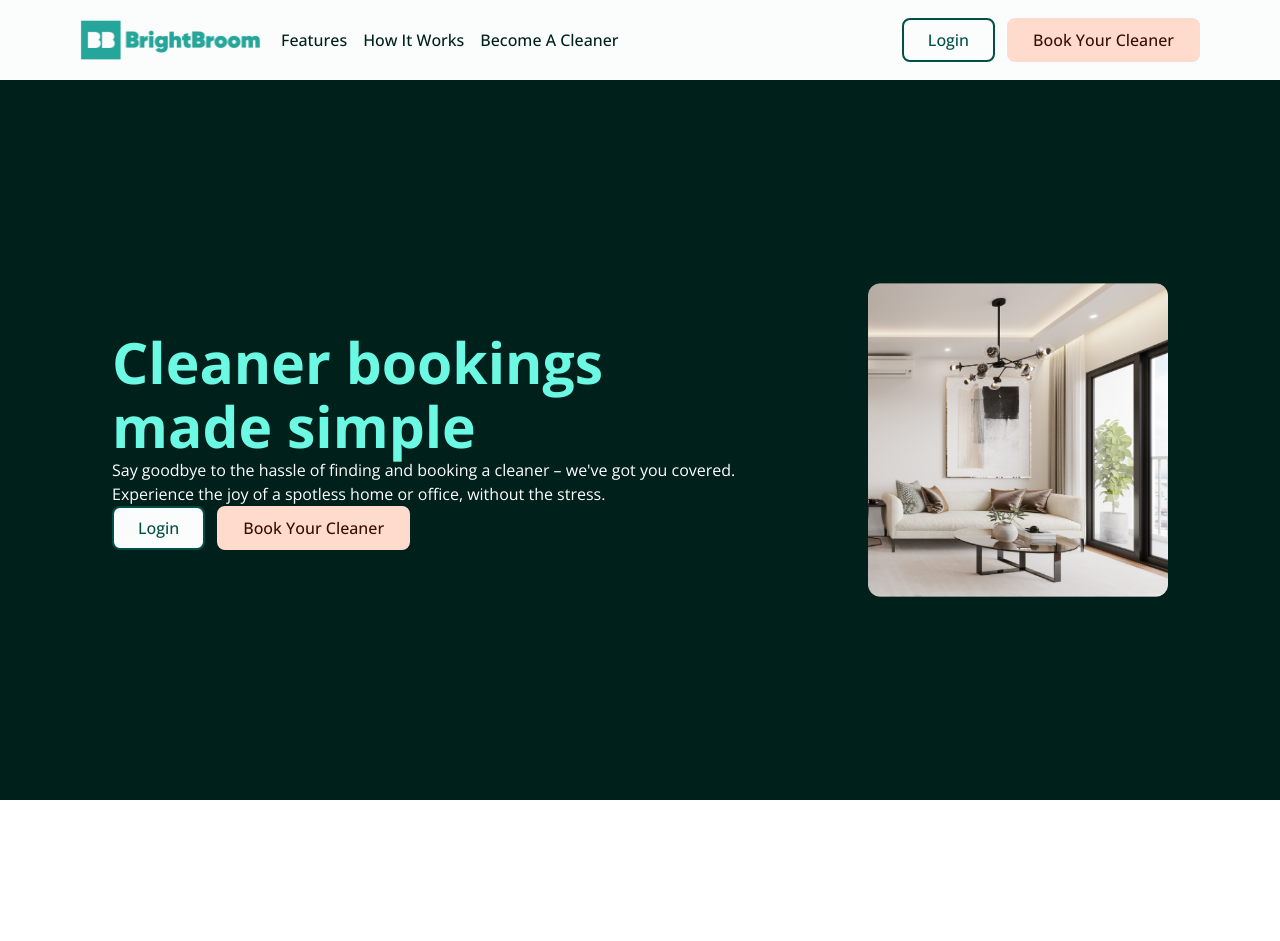
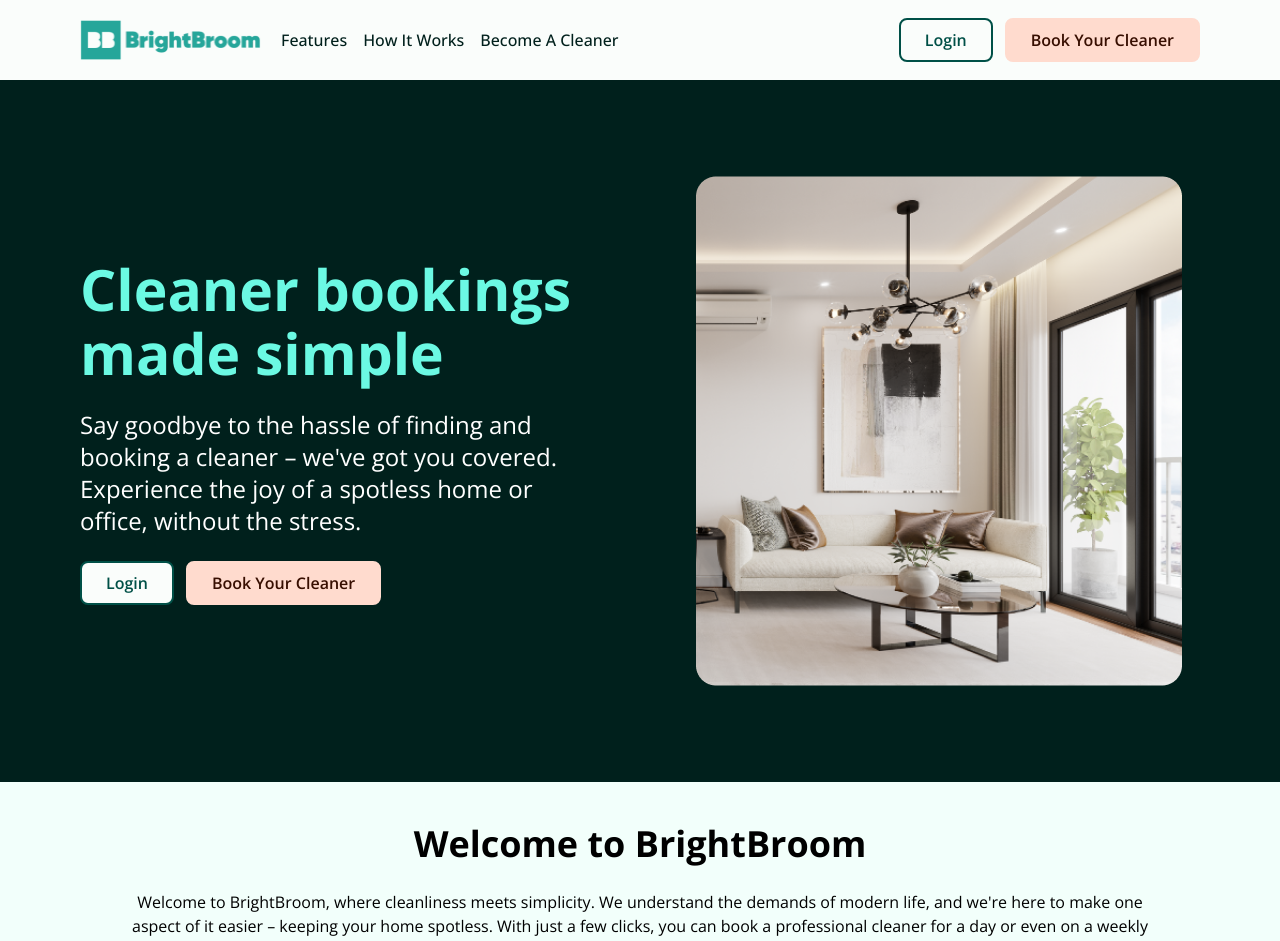
Before and after one commit to ThandoSomacele/brightbroom-web-app, a Next.js app: page / in a window 1280 px wide. Shown: the top 941 px of the page. Before the commit the page ends 800 px from the top, so only its background shows below. Built offline with nearby package versions, Linux system fonts and the light colour scheme.

Commit message:
Button Typescript

```diff
--- a/package.json
+++ b/package.json
@@ -19,7 +19,9 @@
     "postcss": "8.4.28",
     "react": "18.2.0",
     "react-dom": "18.2.0",
-    "tailwindcss": "3.3.3",
     "typescript": "5.1.6"
+  },
+  "devDependencies": {
+    "tailwindcss": "^3.3.3"
   }
 }
--- a/src/app/components/layout/Header.tsx
+++ b/src/app/components/layout/Header.tsx
@@ -4,7 +4,7 @@ import CtaButtons from '../parts/CtaButtons';
 
 const Header = () => {
   return (
-    <div className='navbar bg-light-background flex items-center text-light-onPrimaryContainer py-4 lg:h-[10vh]'>
+    <div className='navbar bg-light-background flex items-center text-light-onPrimaryContainer py-4 lg:h-20'>
       <div className='container flex'>
         <nav className='navbar-left flex items-center w-1/2 gap-5 lg:flex-row sm:flex-col'>
           <Image className='logo' src='/logo.png' alt='logo' width={181} height={41} priority />
--- a/src/app/components/layout/Hero.tsx
+++ /dev/null
@@ -1,23 +0,0 @@
-import Image from 'next/image';
-import CtaButtons from '../parts/CtaButtons';
-
-function Hero() {
-  return (
-    <section className='hero bg-light-onPrimaryContainer xlg:h-[44em] lg:h-[90vh] p-8'>
-      <div className='container flex lg:flex-row sm:flex-col gap-[10%] h-full items-center'>
-        <div className='hero-left w-[45%] sm:w-full first-letter:flex flex-col text-light-primaryContainer gap-6'>
-          <h1 className='text__display-large'>Cleaner bookings made simple</h1>
-          <p className='text__body-large text-light-onPrimary'>
-            Say goodbye to the hassle of finding and booking a cleaner – we've got you covered. Experience the joy of a
-            spotless home or office, without the stress.
-          </p>
-          <CtaButtons />
-        </div>
-        <div className='hero-right w-[45%'>
-          <Image src={'/hero-image.png'} alt={'Cleaned living room'} width={486} height={509} />
-        </div>
-      </div>
-    </section>
-  );
-}
-export default Hero;
--- /dev/null
+++ b/src/app/components/layout/ui/Button.tsx
@@ -0,0 +1,4 @@
+const Button = ({ title }: { title: string }) => {
+  return <button className='btn text__body-large'>{title}</button>;
+};
+export default Button;
--- a/src/app/components/parts/CtaButtons.tsx
+++ b/src/app/components/parts/CtaButtons.tsx
@@ -3,14 +3,13 @@ import Link from 'next/link';
 function CtaButtons() {
   return (
     <div className='cta-buttons flex gap-3'>
-      <button className='btn btn-primary__outlined text__body-large'>
-        <Link href={'#'} />
+      <Link className='btn btn-primary__outlined text__body-large' href={'#'}>
         Login
-      </button>
-      <button className='btn btn-secondary text__body-large'>
-        <Link href={'#'} />
+      </Link>
+
+      <Link className='btn btn-secondary text__body-large' href={'#'}>
         Book Your Cleaner
-      </button>
+      </Link>
     </div>
   );
 }
--- /dev/null
+++ b/src/app/components/parts/Hero.tsx
@@ -0,0 +1,23 @@
+import Image from 'next/image';
+import CtaButtons from './CtaButtons';
+
+function Hero() {
+  return (
+    <section className='hero bg-light-onPrimaryContainer xlg:h-[44em] py-24'>
+      <div className='container flex lg:flex-row sm:flex-col gap-[10%] h-full items-center'>
+        <div className='hero-left w-[45%] flex flex-col text-light-primaryContainer gap-y-6'>
+          <h1 className='text__display-large'>Cleaner bookings made simple</h1>
+          <p className='text__headline-small text-light-onPrimary'>
+            Say goodbye to the hassle of finding and booking a cleaner &ndash; we&apos;ve got you covered. Experience
+            the joy of a spotless home or office, without the stress.
+          </p>
+          <CtaButtons />
+        </div>
+        <div className='hero-right w-[45%]'>
+          <Image src={'/hero-image.png'} alt={'Cleaned living room'} width={486} height={509} />
+        </div>
+      </div>
+    </section>
+  );
+}
+export default Hero;
--- /dev/null
+++ b/src/app/components/parts/IntroHome.tsx
@@ -0,0 +1,18 @@
+import CtaButtons from './CtaButtons';
+
+function IntroHome() {
+  return (
+    <section className='p-10 bg-palettes-primary-99'>
+      <div className='container flex flex-col items-center gap-y-6'>
+        <h2 className='text__display-small text-center '>Welcome to BrightBroom</h2>
+        <p className=' text__body-large text-center'>
+          Welcome to BrightBroom, where cleanliness meets simplicity. We understand the demands of modern life, and
+          we&apos;re here to make one aspect of it easier &ndash; keeping your home spotless. With just a few clicks,
+          you can book a professional cleaner for a day or even on a weekly basis, without any obligations.
+        </p>
+        <CtaButtons />
+      </div>
+    </section>
+  );
+}
+export default IntroHome;
--- a/src/app/globals.css
+++ b/src/app/globals.css
@@ -4,7 +4,7 @@
 
 @layer components {
   .btn {
-    @apply bg-light-outline border-2 border-light-outline text-light-background px-6 py-2 rounded-lg transition-all duration-300 hover:border-2 font-medium;
+    @apply bg-light-outline border-2 border-light-outline text-light-background px-6 py-2 rounded-lg transition-all duration-300 hover:border-2 font-semibold;
   }
 
   .btn-primary {
@@ -46,15 +46,15 @@
   }
 
   .text__headline-large {
-    @apply font-sans font-bold text-[32px] leading-10;
+    @apply font-sans text-[32px] leading-10;
   }
 
   .text__headline-medium {
-    @apply font-sans font-bold text-[28px];
+    @apply font-sans text-[28px];
   }
 
   .text__headline-small {
-    @apply font-sans font-bold text-2xl;
+    @apply font-sans text-2xl;
   }
 
   .text__body-large {
--- a/src/app/layout.tsx
+++ b/src/app/layout.tsx
@@ -3,7 +3,7 @@ import type { Metadata } from 'next';
 import { Open_Sans } from 'next/font/google';
 import Header from './components/layout/Header';
 
-const open_sans = Open_Sans({ subsets: ['latin'] });
+const openSans = Open_Sans({ subsets: ['latin'] });
 
 export const metadata: Metadata = {
   title: 'BrightBroom | Cleaner Bookings',
@@ -13,7 +13,7 @@ export const metadata: Metadata = {
 export default function RootLayout({ children }: { children: React.ReactNode }) {
   return (
     <html lang='en'>
-      <body className={open_sans.className}>
+      <body className={openSans.className}>
         <Header />
         {children}
       </body>
--- a/src/app/page.tsx
+++ b/src/app/page.tsx
@@ -1,9 +1,11 @@
-import Hero from './components/layout/Hero';
+import Hero from './components/parts/Hero';
+import IntroHome from './components/parts/IntroHome';
 
 export default function Home() {
   return (
     <main>
       <Hero />
+      <IntroHome />
     </main>
   );
 }
```
Also changed, not shown: src/app/components/layout/Footer.tsx (added), 1 other file (tests, documents, lock files or other folders).
